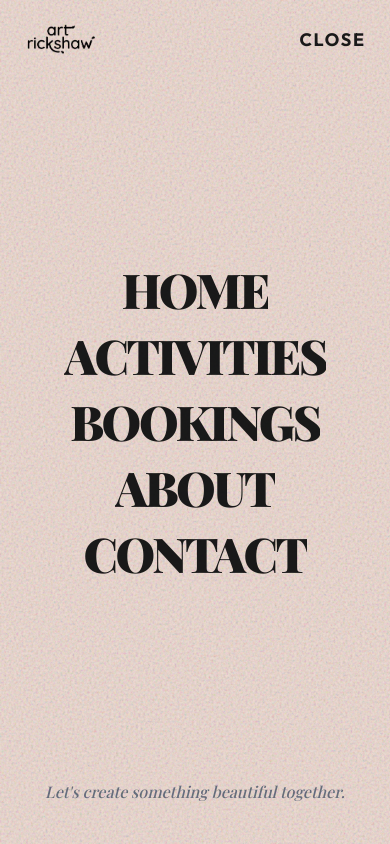
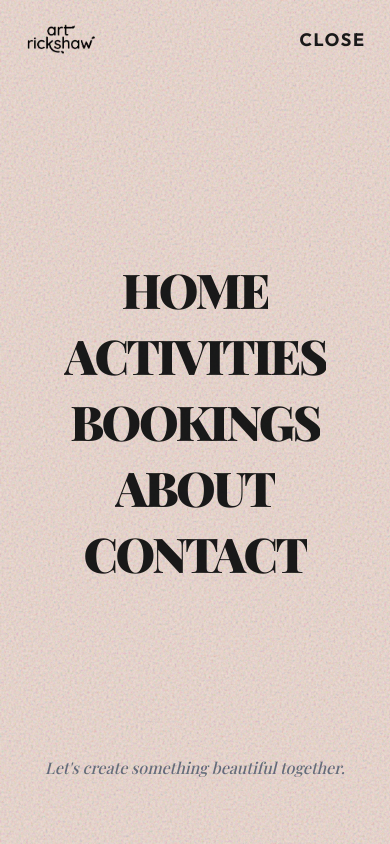
Before and after one commit to RADXIshan/ArtRickshaw, a React (Vite) app in the folder frontend/: page /activities in a window 390 px wide. Both pictures are taken after a click on the button "MENU". Shown: the top 844 px of the page. Built offline with nearby package versions, Linux system fonts and the light colour scheme; a web font is replaced by a local one.

Commit message:
feat: optimize activity hover background transitions and update navbar footer positioning

```diff
--- a/frontend/src/components/Navbar.jsx
+++ b/frontend/src/components/Navbar.jsx
@@ -123,7 +123,7 @@ const Navbar = () => {
                 initial={{ opacity: 0 }}
                 animate={{ opacity: 1, transition: { delay: 1 } }}
                 exit={{ opacity: 0 }}
-                className="absolute bottom-10 text-gray-500 font-medium font-serif italic"
+                className="absolute bottom-16 md:bottom-10 text-gray-500 font-medium font-serif italic text-center px-4"
               >
                 Let's create something beautiful together.
               </motion.div>
--- a/frontend/src/pages/Activities.jsx
+++ b/frontend/src/pages/Activities.jsx
@@ -27,8 +27,16 @@ const Activities = () => {
     <>
       <div className="min-h-screen bg-[#F5F5F0] relative overflow-hidden transition-colors duration-500">
         {/* Dynamic Background */}
-        <div className="absolute inset-0 z-0 pointer-events-none transition-colors duration-700">
-          <div className={`absolute inset-0 transition-opacity duration-500 ${hoveredActivity ? hoveredActivity.bgColor : 'bg-transparent'} opacity-40`} />
+        <div className="absolute inset-0 z-0 pointer-events-none">
+          {ALL_ACTIVITIES.map((activity) => (
+            <div
+              key={activity.id}
+              className={`absolute inset-0 transition-opacity duration-700 ease-in-out ${activity.bgColor} opacity-40 pointer-events-none`}
+              style={{
+                opacity: hoveredActivity?.id === activity.id ? 0.4 : 0,
+              }}
+            />
+          ))}
         </div>
 
         <div className="container mx-auto px-6 md:px-12 relative z-10 pt-32 pb-40">
@@ -65,14 +73,14 @@ const Activities = () => {
                   >
                     <div className="flex items-center gap-4 md:gap-12 relative z-10 w-full md:w-auto">
                       <span className="text-lg md:text-3xl text-gray-400 font-serif w-8 md:w-16 text-right group-hover:text-primary transition-colors">0{i + 1}</span>
-                      <h2 className="text-2xl md:text-7xl font-serif font-bold text-text-dark group-hover:translate-x-6 transition-transform duration-500 relative z-20">
+                      <h2 className="text-2xl md:text-7xl font-serif font-bold text-text-dark group-hover:translate-x-6 transition-transform duration-500 will-change-transform relative z-20">
                         {activity.title}
                       </h2>
                     </div>
 
                     {/* Inline Image Reveal (Desktop Only) */}
-                    <div className="hidden md:block absolute right-[25%] top-1/2 -translate-y-1/2 w-[340px] h-[240px] rounded-3xl overflow-hidden opacity-0 group-hover:opacity-100 group-hover:translate-x-0 translate-x-12 transition-all duration-700 pointer-events-none shadow-2xl z-10">
-                       <img src={activity.image} alt={activity.title} className="w-full h-full object-cover scale-110 group-hover:scale-100 transition-transform duration-1000 ease-out" />
+                    <div className="hidden md:block absolute right-[25%] top-1/2 -translate-y-1/2 w-[340px] h-[240px] rounded-3xl overflow-hidden opacity-0 group-hover:opacity-100 group-hover:translate-x-0 translate-x-12 transition-[transform,opacity] duration-700 ease-out will-change-[transform,opacity] pointer-events-none shadow-2xl z-10">
+                       <img src={activity.image} alt={activity.title} className="w-full h-full object-cover scale-110 group-hover:scale-100 transition-transform duration-1000 ease-out will-change-transform" />
                        <div className="absolute inset-0 bg-black/10 transition-opacity duration-500 group-hover:opacity-0"></div>
                     </div>
 
@@ -92,11 +100,11 @@ const Activities = () => {
 
                   {/* Dropdown Content (Mobile/Tablet Only) */}
                   <div
-                    className={`md:hidden grid transition-all duration-500 ease-in-out ${
-                      isExpanded ? 'grid-rows-[1fr] opacity-100 pb-8' : 'grid-rows-[0fr] opacity-0 pointer-events-none'
+                    className={`md:hidden grid transition-[grid-template-rows,opacity] duration-500 ease-in-out ${
+                      isExpanded ? 'grid-rows-[1fr] opacity-100' : 'grid-rows-[0fr] opacity-0 pointer-events-none'
                     }`}
                   >
-                    <div className="overflow-hidden px-12 space-y-4">
+                    <div className="overflow-hidden px-12 pb-8 space-y-4">
                       {/* Activity Image */}
                       <div className="w-full aspect-video rounded-2xl overflow-hidden shadow-md">
                         <img src={activity.image} alt={activity.title} className="w-full h-full object-cover" />
```
